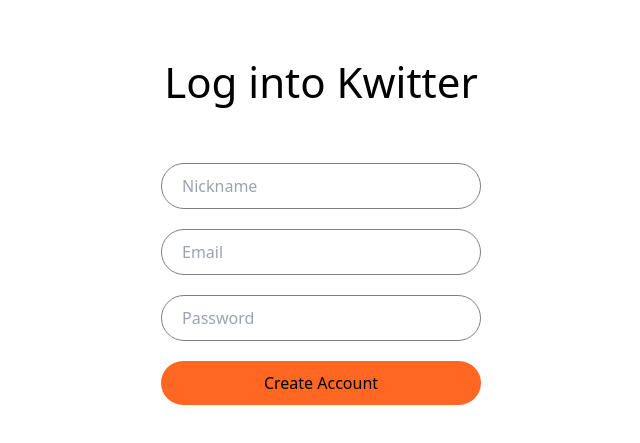
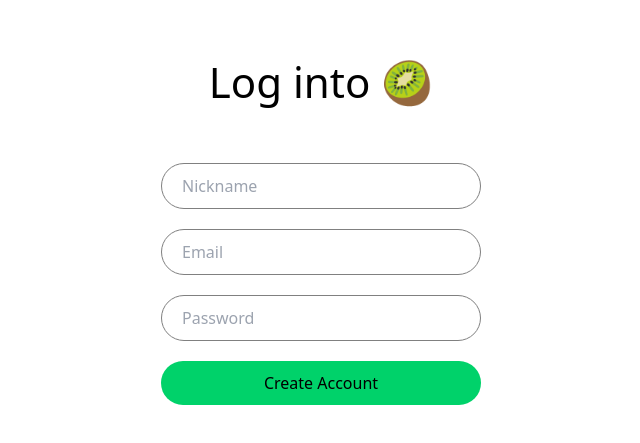
Before and after one commit to yunchan312/Kwitter, a React (Vite) app: page /create-account in a window 1280 px wide. Shown: the part 173-616 px from the top of the page, without its empty margins (319-959 px from the left). Built offline with nearby package versions, Linux system fonts and the light colour scheme.

Commit message:
feat: auth with firebase

```diff
--- a/src/main.css
+++ b/src/main.css
@@ -11,10 +11,10 @@
   border: 1px solid grey;
   &[type="submit"] {
     cursor: pointer;
-    background-color: #ff6723;
+    background-color: #00d26a;
     border: none;
     &:hover {
-      opacity: 0.8;
+      background-color: #e2ff92;
     }
   }
 }
--- a/src/routes/create-account.tsx
+++ b/src/routes/create-account.tsx
@@ -1,6 +1,10 @@
+import { createUserWithEmailAndPassword, updateProfile } from "firebase/auth";
 import { useState } from "react";
+import { auth } from "../firebase";
+import { useNavigate } from "react-router-dom";
 
 export default function Create() {
+  const navigate = useNavigate();
   const [isLoading, setLoading] = useState(false);
   const [name, setName] = useState("");
   const [email, setEmail] = useState("");
@@ -16,14 +20,24 @@
       setEmail(e.target.value);
     }
   };
-  const onSubmit = (e: React.FormEvent<HTMLFormElement>) => {
+  const onSubmit = async (e: React.FormEvent<HTMLFormElement>) => {
     e.preventDefault();
+    if (isLoading || name === "" || email === "" || password === "") return;
     try {
-      //create account.
-      //set the name of the user.
-      //re direct to the home page.
-    } catch (e) {
+      setLoading(true);
+      const credentials = await createUserWithEmailAndPassword(
+        auth,
+        email,
+        password
+      );
+      console.log(credentials.user);
+      await updateProfile(credentials.user, {
+        displayName: name,
+      });
+      navigate("/");
+    } catch (e: any) {
       //set the error
+      console.log(e.code);
     } finally {
       setLoading(false);
     }
@@ -32,7 +46,7 @@
   };
   return (
     <div className="h-[100%] flex flex-col w-[420px] justify-center items-center px-[50px] py-[10px]">
-      <div className="text-[42px]">Log into Kwitter</div>
+      <div className="text-[42px]">Log into 🥝</div>
       <form
         className="mt-[50px] flex flex-col gap-5 w-[100%]"
         onSubmit={onSubmit}
--- a/tailwind.config.js
+++ b/tailwind.config.js
@@ -2,6 +2,11 @@
 export default {
   content: ["./index.html", "./src/**/*.{js,jsx,ts,tsx}"],
   theme: {
+    colors: {
+      kiwi: "#00d26a",
+      kiwiCeed: "#1b1c1b",
+      kiwiCenter: "#e2ff92",
+    },
     extend: {},
   },
   plugins: [],
```
